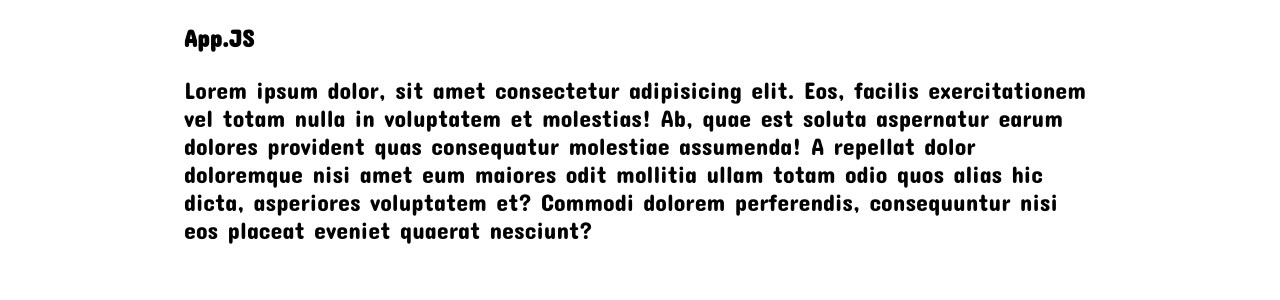
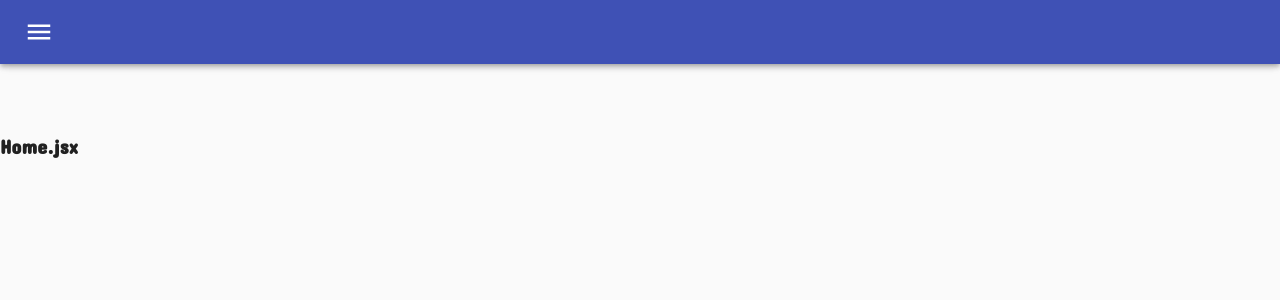
Before and after one commit to manosriram/CodeFlip, a React (Create React App) app in the folder client/: page / in a window 1280 px wide. Shown: the top 300 px of the page. Built offline with nearby package versions, Linux system fonts and the light colour scheme.

Commit message:
Start UI

```diff
--- a/client/package.json
+++ b/client/package.json
@@ -4,8 +4,10 @@
   "private": true,
   "dependencies": {
     "@material-ui/core": "^4.2.0",
+    "@material-ui/icons": "^4.2.1",
     "react": "^16.8.6",
     "react-dom": "^16.8.6",
+    "react-router-dom": "^5.0.1",
     "react-scripts": "3.0.1"
   },
   "scripts": {
--- a/client/public/index.html
+++ b/client/public/index.html
@@ -2,6 +2,8 @@
 <html lang="en">
   <head>
     <meta charset="utf-8" />
+    <meta name="viewport" content="width=device-width, initial-scale=1.0" />
+
     <title>Flip Card.</title>
     <link
       href="https://fonts.googleapis.com/css?family=Concert+One&display=swap"
@@ -11,7 +13,7 @@
   <style>
     * {
       font-family: "Concert One", cursive;
-      font-size: 3vh;
+      font-size: 2.5vh;
     }
   </style>
   <body>
--- a/client/src/App.js
+++ b/client/src/App.js
@@ -1,23 +1,14 @@
 import React from "react";
-import { Container, CircularProgress } from "@material-ui/core";
+import { Route, BrowserRouter } from "react-router-dom";
+import Index from "./Components/Index";
+import Navbar from "./Components/Navbar";
 
 const App = () => {
   return (
-    <>
-      <Container maxWidth="md">
-        <h3>App.JS</h3>
-        {/* <CircularProgress size={140} /> */}
-        <p>
-          Lorem ipsum dolor, sit amet consectetur adipisicing elit. Eos, facilis
-          exercitationem vel totam nulla in voluptatem et molestias! Ab, quae
-          est soluta aspernatur earum dolores provident quas consequatur
-          molestiae assumenda! A repellat dolor doloremque nisi amet eum maiores
-          odit mollitia ullam totam odio quos alias hic dicta, asperiores
-          voluptatem et? Commodi dolorem perferendis, consequuntur nisi eos
-          placeat eveniet quaerat nesciunt?
-        </p>
-      </Container>
-    </>
+    <BrowserRouter>
+      <Route path="/" component={Navbar} />
+      <Route exact path="/" component={Index} />
+    </BrowserRouter>
   );
 };
 
--- /dev/null
+++ b/client/src/Components/Index.jsx
@@ -0,0 +1,11 @@
+import React from "react";
+
+const Index = () => {
+  return (
+    <>
+      <h3>Home.jsx</h3>
+    </>
+  );
+};
+
+export default Index;
--- /dev/null
+++ b/client/src/Components/Navbar.jsx
@@ -0,0 +1,182 @@
+import React from "react";
+import clsx from "clsx";
+import { makeStyles, useTheme } from "@material-ui/core/styles";
+import Drawer from "@material-ui/core/Drawer";
+import CssBaseline from "@material-ui/core/CssBaseline";
+import AppBar from "@material-ui/core/AppBar";
+import Toolbar from "@material-ui/core/Toolbar";
+import List from "@material-ui/core/List";
+import Typography from "@material-ui/core/Typography";
+import Divider from "@material-ui/core/Divider";
+import IconButton from "@material-ui/core/IconButton";
+import MenuIcon from "@material-ui/icons/Menu";
+import ChevronLeftIcon from "@material-ui/icons/ChevronLeft";
+import ChevronRightIcon from "@material-ui/icons/ChevronRight";
+import ListItem from "@material-ui/core/ListItem";
+import ListItemIcon from "@material-ui/core/ListItemIcon";
+import ListItemText from "@material-ui/core/ListItemText";
+import InboxIcon from "@material-ui/icons/MoveToInbox";
+import MailIcon from "@material-ui/icons/Mail";
+import { Link, BrowserRouter } from "react-router-dom";
+const Cookie = require("js-cookie");
+const drawerWidth = 240;
+
+const useStyles = makeStyles(theme => ({
+  root: {
+    display: "flex"
+  },
+  appBar: {
+    transition: theme.transitions.create(["margin", "width"], {
+      easing: theme.transitions.easing.sharp,
+      duration: theme.transitions.duration.leavingScreen
+    })
+  },
+  appBarShift: {
+    width: `calc(100% - ${drawerWidth}px)`,
+    marginLeft: drawerWidth,
+    transition: theme.transitions.create(["margin", "width"], {
+      easing: theme.transitions.easing.easeOut,
+      duration: theme.transitions.duration.enteringScreen
+    })
+  },
+  menuButton: {
+    marginRight: theme.spacing(2)
+  },
+  hide: {
+    display: "none"
+  },
+  drawer: {
+    width: drawerWidth,
+    flexShrink: 0
+  },
+  drawerPaper: {
+    width: drawerWidth
+  },
+  drawerHeader: {
+    display: "flex",
+    alignItems: "center",
+    padding: "0 8px",
+    ...theme.mixins.toolbar,
+    justifyContent: "flex-end"
+  },
+  content: {
+    flexGrow: 1,
+    padding: theme.spacing(3),
+    transition: theme.transitions.create("margin", {
+      easing: theme.transitions.easing.sharp,
+      duration: theme.transitions.duration.leavingScreen
+    }),
+    marginLeft: -drawerWidth
+  },
+  contentShift: {
+    transition: theme.transitions.create("margin", {
+      easing: theme.transitions.easing.easeOut,
+      duration: theme.transitions.duration.enteringScreen
+    }),
+    marginLeft: 0
+  }
+}));
+
+const Navbar = props => {
+  const classes = useStyles();
+  const theme = useTheme();
+  const [open, setOpen] = React.useState(false);
+  const [logStat, setLogStat] = React.useState(false);
+
+  React.useEffect(() => {
+    if (Cookie.get("auth_t")) {
+      setLogStat(true);
+    }
+  }, []);
+
+  function handleDrawerOpen() {
+    setOpen(true);
+  }
+
+  function handleDrawerClose() {
+    setOpen(false);
+  }
+
+  const handleChangeProp = text => {};
+  return (
+    <div className={classes.root}>
+      <CssBaseline />
+      <AppBar
+        position="fixed"
+        className={clsx(classes.appBar, {
+          [classes.appBarShift]: open
+        })}
+      >
+        <Toolbar>
+          <IconButton
+            color="inherit"
+            aria-label="Open drawer"
+            onClick={handleDrawerOpen}
+            edge="start"
+            className={clsx(classes.menuButton, open && classes.hide)}
+          >
+            <MenuIcon />
+          </IconButton>
+        </Toolbar>
+      </AppBar>
+      <Drawer
+        className={classes.drawer}
+        variant="persistent"
+        anchor="left"
+        open={open}
+        classes={{
+          paper: classes.drawerPaper
+        }}
+      >
+        <div className={classes.drawerHeader}>
+          <IconButton onClick={handleDrawerClose}>
+            {theme.direction === "ltr" ? (
+              <ChevronLeftIcon />
+            ) : (
+              <ChevronRightIcon />
+            )}
+          </IconButton>
+        </div>
+        <Divider />
+        {logStat && (
+          <List>
+            {["Add Card", "Show Cards", "Logout"].map((text, index) => (
+              <ListItem button key={text}>
+                <ListItemIcon>
+                  {index % 2 === 0 ? <InboxIcon /> : <MailIcon />}
+                </ListItemIcon>
+                <ListItemText primary={text} />
+              </ListItem>
+            ))}
+          </List>
+        )}
+        {!logStat && (
+          <List>
+            {["Login", "Register"].map((text, index) => (
+              <ListItem button key={text}>
+                <ListItemIcon>
+                  {index % 2 === 0 ? <InboxIcon /> : <MailIcon />}
+                </ListItemIcon>
+                <ListItemText
+                  primary={text}
+                  onClick={() => {
+                    let fv = text.toLowerCase();
+                    props.history.push(`/${fv}`);
+                  }}
+                />
+              </ListItem>
+            ))}
+          </List>
+        )}
+      </Drawer>
+      <main
+        className={clsx(classes.content, {
+          [classes.contentShift]: open
+        })}
+      >
+        <div className={classes.drawerHeader} />
+      </main>
+    </div>
+  );
+};
+export default Navbar;
--- /dev/null
+++ b/client/src/Styles/App.css
@@ -0,0 +1,4 @@
+#backSVG {
+  text-align: center;
+  margin-left: -20px;
+}
--- a/package.json
+++ b/package.json
@@ -10,6 +10,7 @@
   "license": "ISC",
   "dependencies": {
     "express": "^4.17.1",
+    "js-cookie": "^2.2.0",
     "nodemon": "^1.19.1"
   }
 }
```
Also changed, not shown: 2 other files (tests, documents, lock files or other folders).
